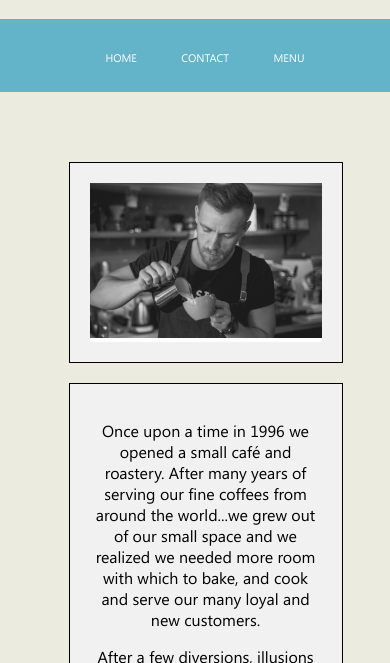
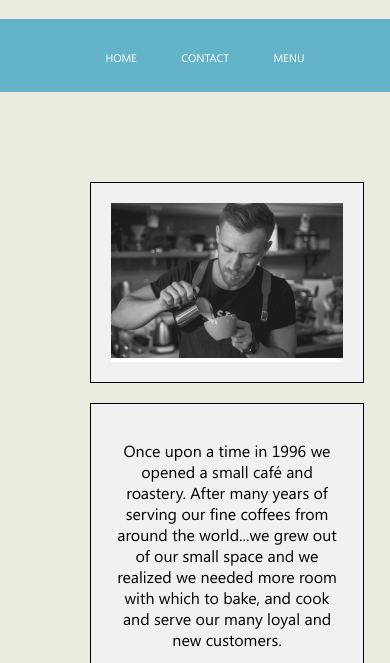
Before and after one commit to firasshaikh/Final-Project, a plain HTML site: page index.html in a window 390 px wide. Shown: the part 121-784 px from the top of the page. Drawn offline with Linux system fonts and the light colour scheme; files whose address does not match are found by name.

Commit message:
Update style.css

```diff
--- a/style.css
+++ b/style.css
@@ -189,6 +189,6 @@ figure {
   .responsive {
     flex-direction: column;
     background-color: #EBEBE0;
-    /*margin: 50px;*/
+    margin: 50px;
   }
 }
```
